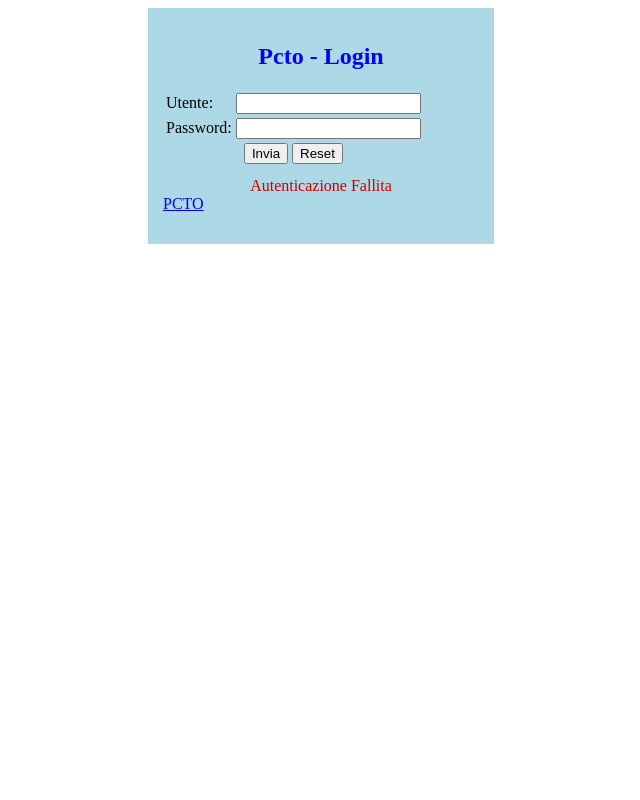
After one commit to giuliofalco/mapelli, a Django app: page /pcto/autentica in a window 1280 px wide. The commit adds this page. Shown: the whole page, without its empty margins (319-959 px from the left). Run offline with Django 4.2, Linux system fonts and the light colour scheme.

Commit message:
aziende protette da autenticazione

```diff
--- a/mapelli/settings.py
+++ b/mapelli/settings.py
@@ -28,7 +28,7 @@ DEBUG = True
 
 ALLOWED_HOSTS = ['*',]
 
-LOGIN_URL = 'mapelli:mioLogin'
+LOGIN_URL = 'pcto:mioLogin'
 
 # Application definition
 
--- a/pcto/static/pcto/index.css
+++ b/pcto/static/pcto/index.css
@@ -65,7 +65,7 @@ header ul h2 a.active
 
 #logo1 {
     position: absolute;
-    top: 1%;
+    top: 0px;
     left: 3%;
      width: 120px;
      height: 120px;
--- /dev/null
+++ b/pcto/templates/login.html
@@ -0,0 +1,34 @@
+<html>
+   <head>
+      <style>
+            #box {background: lightblue; padding: 15px; width: 25%; margin: auto;}
+            h2 {color : blue; text-align: center;}
+            h3 {color: #c00;}
+            #invio {text-align: center;}
+            #msg  {color:#c00; text-align: center; margin-top: 10px;}
+      </style>
+   </head>
+
+   <body>
+
+      <div id=box>
+         <h2>Pcto - Login</h2>
+         <form method="post" action="{% url 'pcto:autentica' %}">
+            {% csrf_token %}
+            <input type="hidden" name="next" value={{next}}>
+            <table>
+               <tr>
+                  <td>Utente: <td><input type=text name="utente">
+               <tr>
+                  <td>Password: <td> <input type=password name="password">
+               <tr>
+                  <td id=invio colspan=2><input type=submit value="Invia">
+                                         <input type=reset value="Reset">
+
+            </table>
+            <div id=msg> {{msg}} </div>
+            <a href={% url 'pcto:index' %}>PCTO</a>
+         </form>
+      </box>
+    </body>
+</html>
--- a/pcto/urls.py
+++ b/pcto/urls.py
@@ -8,4 +8,6 @@ urlpatterns = [
       path('tutor/',views.tutor,name="tutor"),
       path('aziende/',views.aziende,name="aziende"),
       path('aziende/<str:piva>',views.dettaglio_azienda,name="dettaglio_aziende"),
+      path('mioLogin',views.mioLogin,name="mioLogin"),
+      path('autentica',views.autentica,name="autentica"),
 ]
--- a/pcto/views.py
+++ b/pcto/views.py
@@ -2,7 +2,9 @@ from django.shortcuts import render
 from pcto.models import *
 from django.templatetags.static import static
 from django.core.paginator import Paginator,EmptyPage
-
+from django.contrib.auth.decorators import login_required
+from django.contrib.auth import authenticate, login
+from django.http import HttpResponse, HttpResponseRedirect
 from .filters import AziendeFilter
 
 def index(request):
@@ -13,6 +15,7 @@ def tutor(request):
      context = {'object_list':elenco}
      return render(request,"tutor.html",context)
 
+@login_required
 def aziende(request):
     elenco = Aziende.objects.all()
     numero_aziende = len(elenco)
@@ -41,3 +44,22 @@ def dettaglio_azienda(request,piva):
     contatti = azienda.contatti_set.all()
     context = {'azienda':azienda, 'contatti': contatti}
     return render(request,"dettaglio_azienda.html",context)
+
+def mioLogin(request):
+   # manda alla finestra di autenticazione, per chiedere username e password
+   next = request.GET['next']
+   context = {'next':next,}
+   return render(request,'login.html',context)
+
+def autentica(request):
+   # riceve dalla finestra di autenticazione e controlla per effettuare il login
+   utente  = request.POST.get('utente')
+   password = request.POST.get('password')
+   next = request.POST.get('next')
+   user = authenticate(request, username=utente, password=password)
+
+   if user is not None:
+      login(request, user)
+      return HttpResponseRedirect(next)
+   else:
+      return render(request,'login.html',{'msg':'Autenticazione Fallita', 'next':next} )
```
